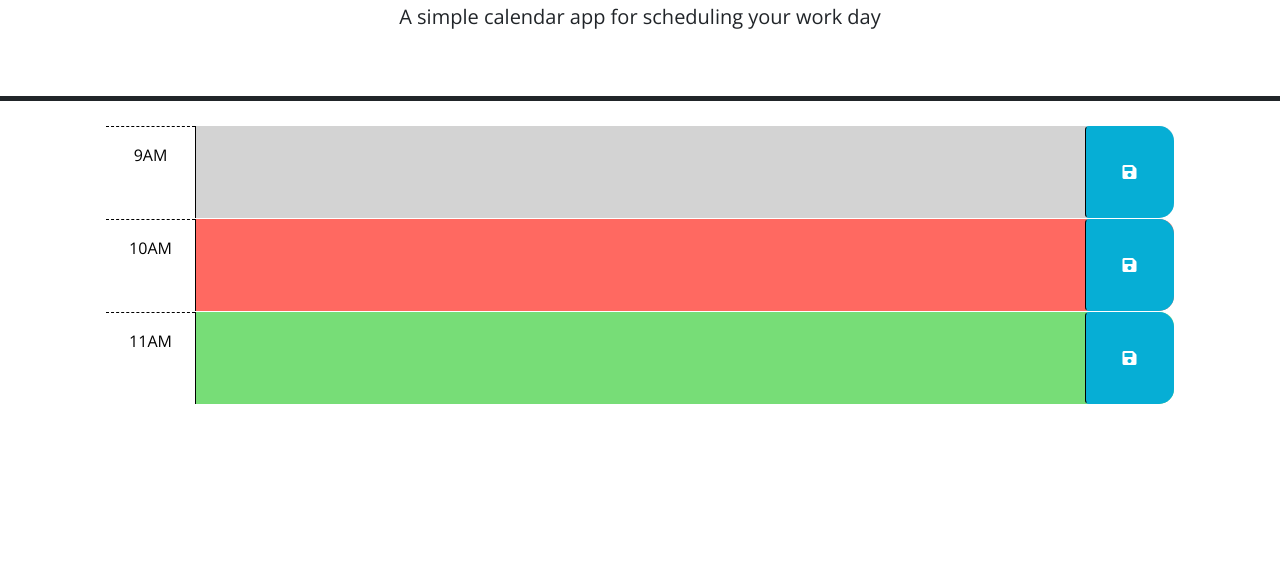
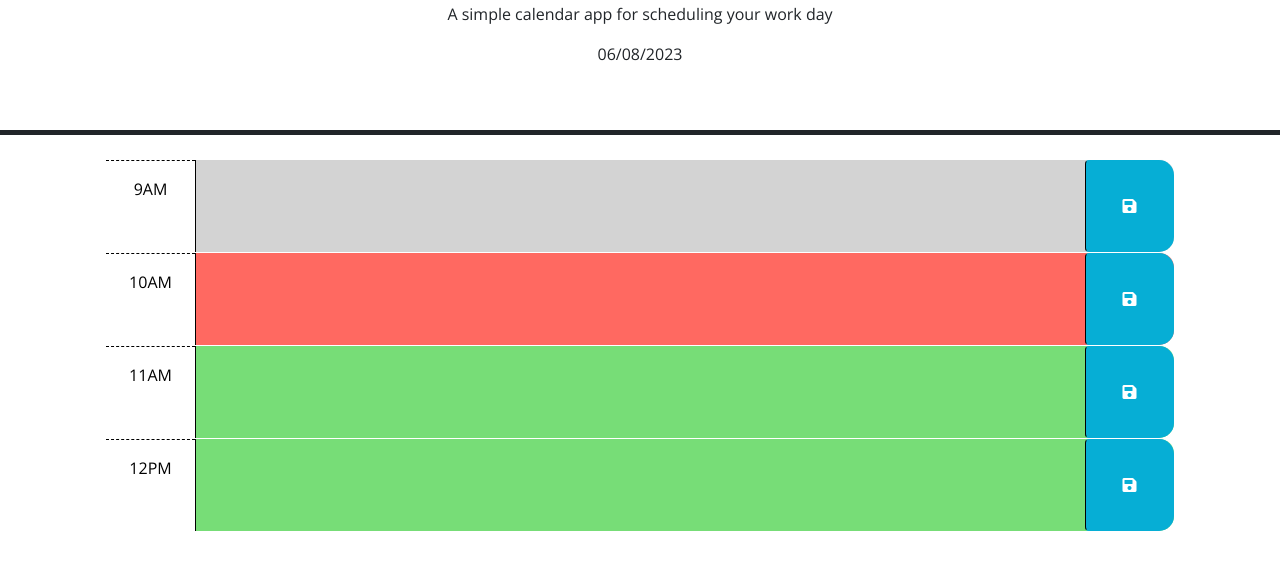
Before and after one commit to foxeyb28/challenge-5-Calendar, a plain HTML site: page index.html in a window 1280 px wide. Shown: the part 131-700 px from the top of the page. Drawn offline with nearby package versions, Linux system fonts and the light colour scheme.

Commit message:
updates to correct date location on page

```diff
--- a/index.html
+++ b/index.html
@@ -25,10 +25,11 @@
   <body>
     <header class="p-5 mb-4 border-5 border-bottom border-dark text-center">
       <h1 class="display-3">Work Day Scheduler</h1>
-      <p class="lead">A simple calendar app for scheduling your work day</p>
-      <p id="currentDay" class="lead"></p>
+      <p class="demo">A simple calendar app for scheduling your work day</p>
+      <p id="currentDay" class="demo"></p>
     </header>
     <div class="container-lg px-5">
+
       <!-- Use class for "past", "present", and "future" to apply styles to the
         time-block divs accordingly. The javascript will need to do this by
         adding/removing these classes on each div by comparing the hour in the
@@ -65,12 +66,20 @@
           <i class="fas fa-save" aria-hidden="true"></i>
         </button>
       </div>
+      <div id="hour-12" class="row time-block future">
+        <div class="col-2 col-md-1 hour text-center py-3">12PM</div>
+        <textarea class="col-8 col-md-10 description" rows="3"> </textarea>
+        <button class="btn saveBtn col-2 col-md-1" aria-label="save">
+          <i class="fas fa-save" aria-hidden="true"></i>
+        </button>
+      </div>
 
     <script src="https://code.jquery.com/jquery-3.4.1.min.js"></script>
     <script
       src="https://cdn.jsdelivr.net/npm/dayjs@1.11.3/dayjs.min.js"
       integrity="sha256-iu/zLUB+QgISXBLCW/mcDi/rnf4m4uEDO0wauy76x7U="
       crossorigin="anonymous"
+
     ></script>
 
     <script src="script.js"></script>
--- a/script.js
+++ b/script.js
@@ -9,6 +9,12 @@ $(function () {
   // time-block containing the button that was clicked? How might the id be
   // useful when saving the description in local storage?
   //
+  $(".saveBtn").on( "click", function() {
+    console.log( $( this ).siblings("textarea").val());
+    var key=$( this ).parent().attr( "id" )
+    var text=$( this ).siblings("textarea").val()
+    localStorage.setItem(key, text);
+  });
   // TODO: Add code to apply the past, present, or future class to each time
   // block by comparing the id to the current hour. HINTS: How can the id
   // attribute of each time-block be used to conditionally add or remove the
@@ -20,4 +26,8 @@ $(function () {
   // attribute of each time-block be used to do this?
   //
   // TODO: Add code to display the current date in the header of the page.
+  var today = dayjs().format('MM/DD/YYYY')
+   $("#currentDay").text(today)
 });
+
+// dayjs('2019-01-25').format('DD/MM/YYYY')
```
